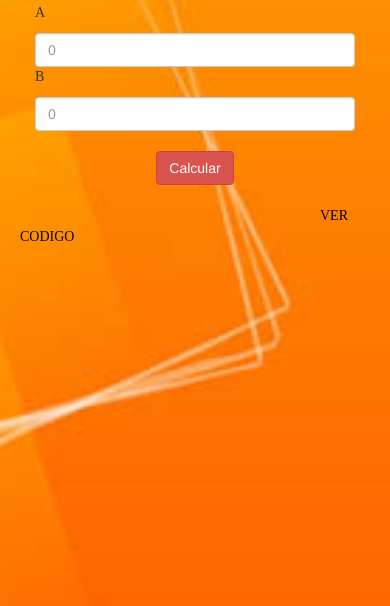
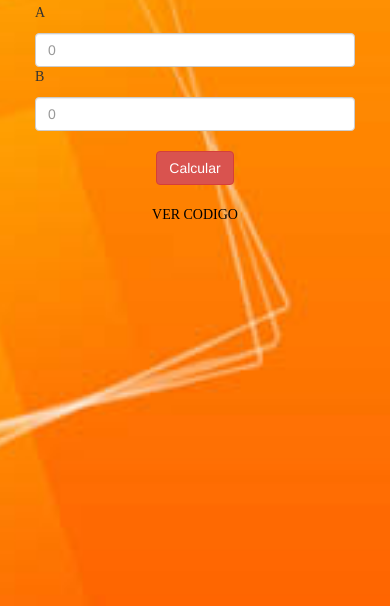
Before and after one commit to VGIO2/PosNeg, a plain HTML site: page index.html in a window 390 px wide. Shown: the part 238-844 px from the top of the page. Drawn offline with Linux system fonts and the light colour scheme; a web font is replaced by a local one.

Commit message:
terminado css-responsive

```diff
--- a/css/main.css
+++ b/css/main.css
@@ -23,10 +23,9 @@ h1, h4, h3, p, a{
     font-family: 'Aref Ruqaa', serif;
     font-size: 20px;
 }
-a{
+.codigo a{
     color: black;
-    text-decoration: none;
-    margin-left: 300px;
+    padding-top: 20px;
 
 }
 /*-------------------->> SECTION EJERCICIO <<--------------------*/
--- a/index.html
+++ b/index.html
@@ -47,6 +47,7 @@
             </div>
         </div>
     </section>
-        <a href="https://github.com/VGIO2/PosNeg">VER CODIGO</a>
+       <p class="codigo text-center"><a href="https://github.com/VGIO2/PosNeg">VER CODIGO</a></p>
+
         <script src="js/main.js"></script>
 </body>
```
